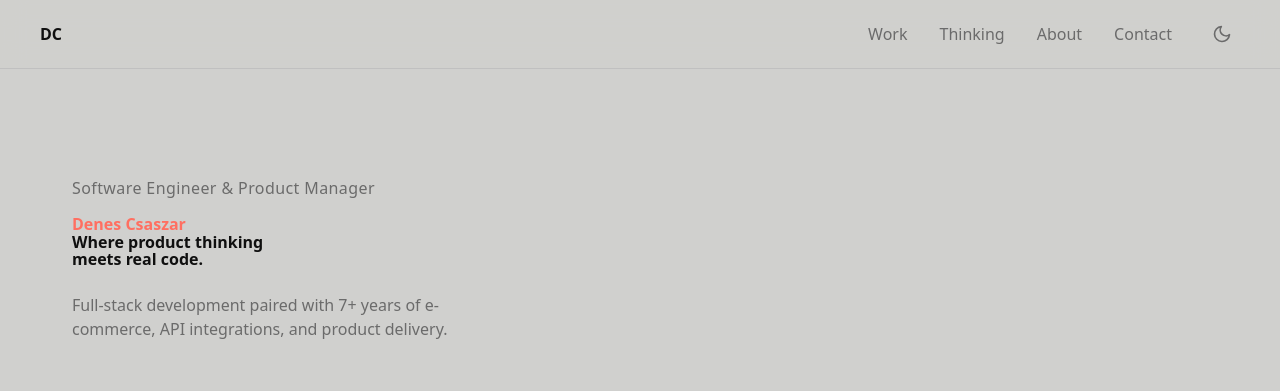
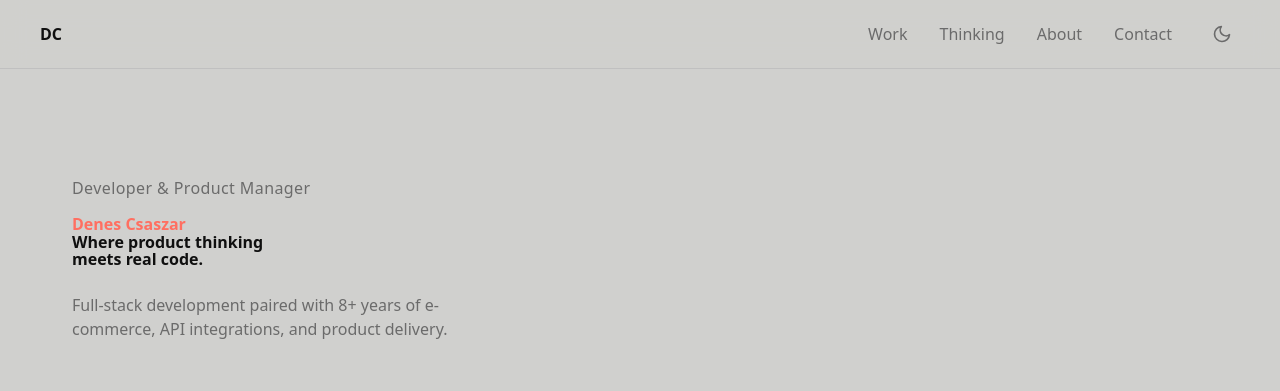
Before and after one commit to denescsaszar/portfolio, a Next.js app: page / in a window 1280 px wide. Shown: the top 391 px of the page. Built offline with nearby package versions, Linux system fonts and the light colour scheme.

Commit message:
Update hero: developer title and 8+ years consistency

```diff
--- a/app/page.tsx
+++ b/app/page.tsx
@@ -20,7 +20,7 @@ export default function Home() {
           <div className="w-full mt-12 md:mt-20">
             <FadeIn>
               <p className="text-body-small tracking-wide text-muted mb-4">
-                Software Engineer & Product Manager
+                Developer & Product Manager
               </p>
             </FadeIn>
 
@@ -36,7 +36,7 @@ export default function Home() {
 
             <FadeIn delay={0.2}>
               <p className="text-body-large text-muted mb-8 md:mb-12 max-w-[48ch]">
-                Full-stack development paired with 7+ years of e-commerce, API integrations, and product delivery.
+                Full-stack development paired with 8+ years of e-commerce, API integrations, and product delivery.
               </p>
             </FadeIn>
 
@@ -209,7 +209,7 @@ export default function Home() {
                 <h2 className="text-heading-1 font-bold mb-6 md:mb-8">About</h2>
 
                 <p className="text-body leading-relaxed mb-6">
-                  I spent 7+ years managing products and integrations at Zalando, idealo, and InComm. Shipped across 15 markets, worked with Apple, Google, and ALDI, and learned what makes software projects succeed (and fail).
+                  I spent 8+ years managing products and integrations at Zalando, idealo, and InComm. Shipped across 15 markets, worked with Apple, Google, and ALDI, and learned what makes software projects succeed (and fail).
                 </p>
 
                 <p className="text-body leading-relaxed mb-6">
```
